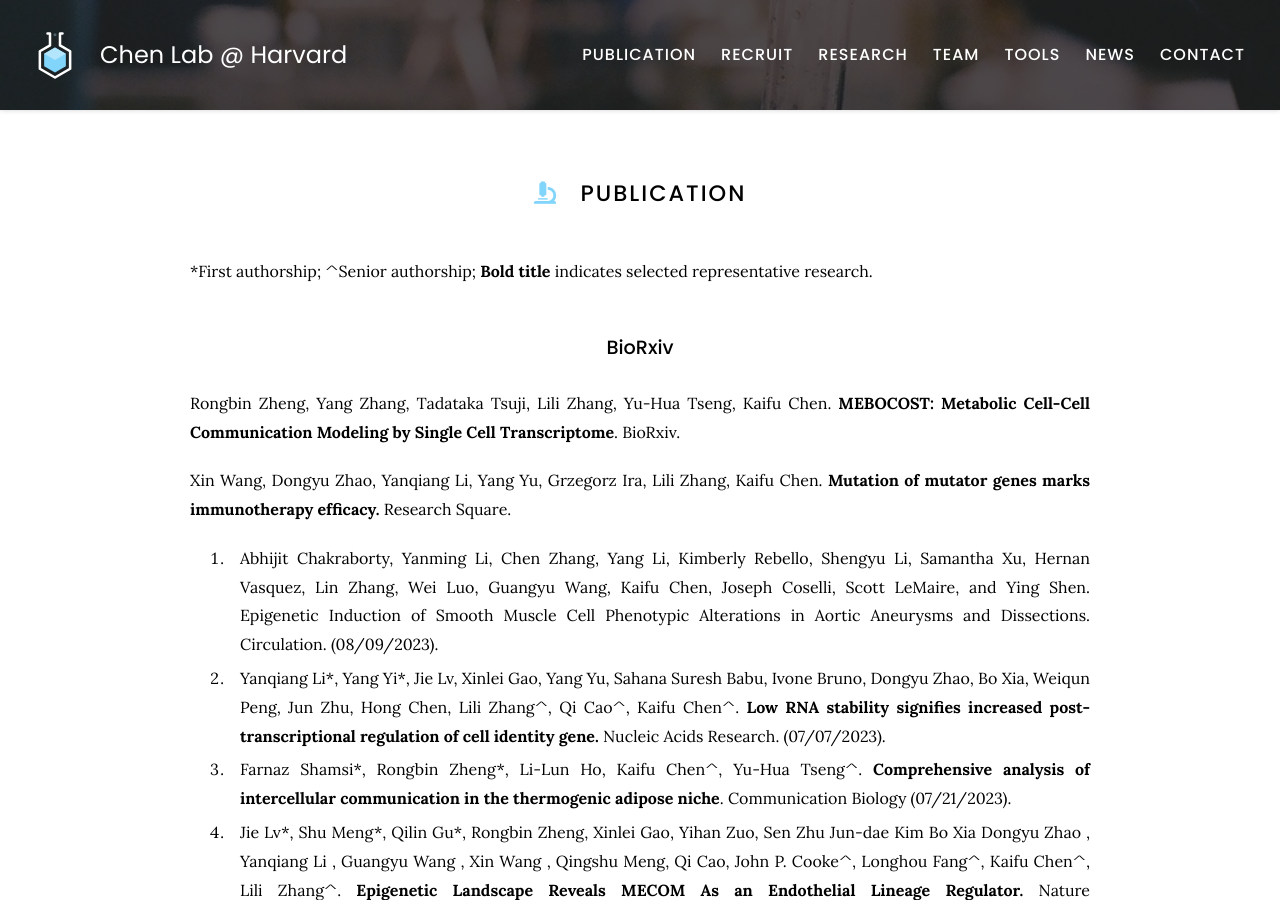
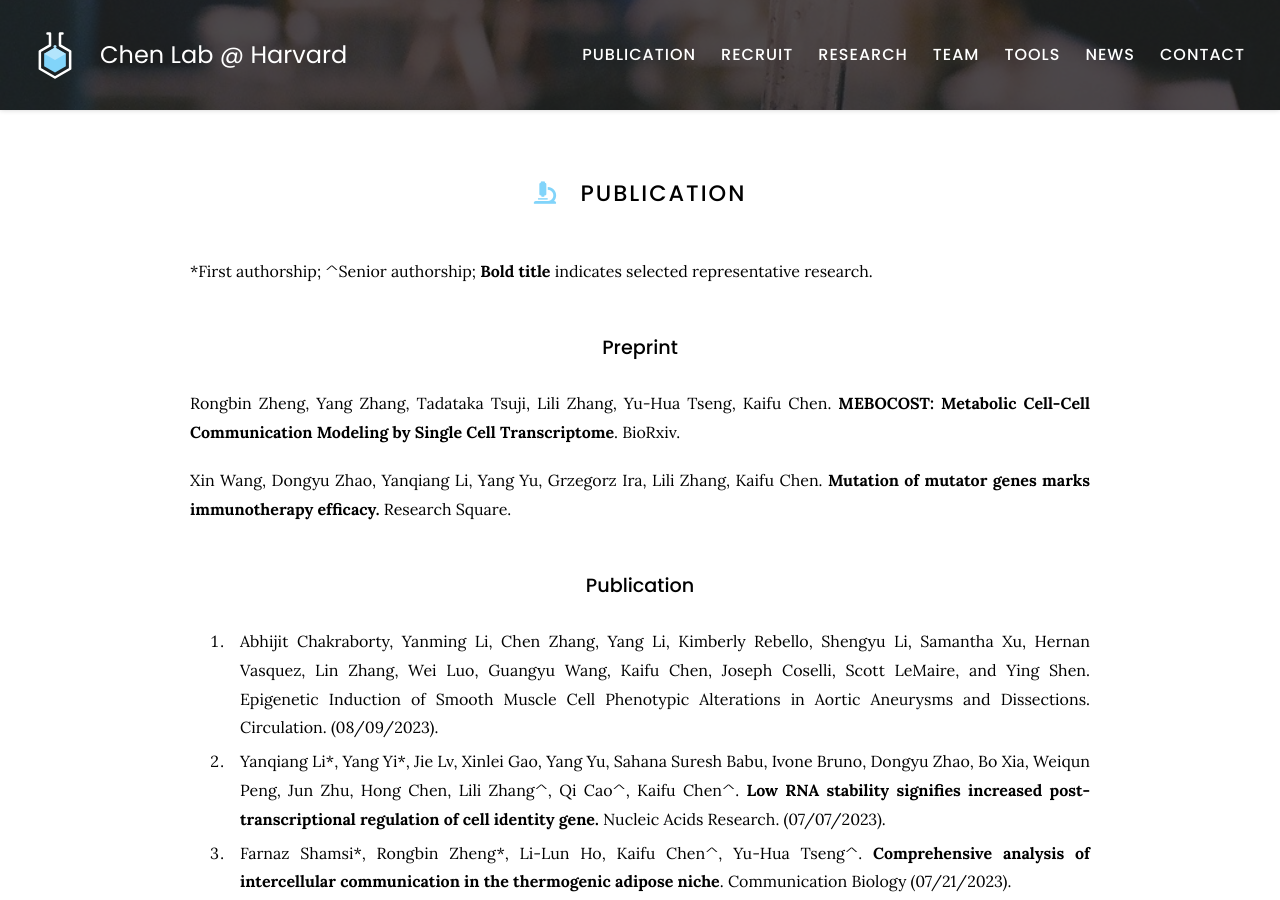
Before and after one commit to kaifuchenlab/kaifuchenlab.github.io, a Jekyll site: the page built from 3.publication/index.md, in a window 1280 px wide and 900 px high. Built offline with Jekyll 4.4.1, drawn with Linux system fonts in a browser that asks for light colours.

Commit message:
Update index.md

```diff
--- a/3.publication/index.md
+++ b/3.publication/index.md
@@ -9,7 +9,7 @@ nav:
 
  \*First authorship; ^Senior authorship; **Bold title** indicates selected representative research.
 
-### BioRxiv
+### Preprint
 
 Rongbin Zheng, Yang Zhang, Tadataka Tsuji, Lili Zhang, Yu-Hua Tseng, Kaifu Chen. **MEBOCOST: Metabolic Cell-Cell Communication Modeling by Single Cell Transcriptome**.
 BioRxiv.
@@ -17,6 +17,7 @@ BioRxiv.
 Xin Wang, Dongyu Zhao, Yanqiang Li, Yang Yu, Grzegorz Ira, Lili Zhang, Kaifu Chen. **Mutation of mutator genes marks immunotherapy efficacy.**
 Research Square.
 
+### Publication
 
 1. Abhijit Chakraborty, Yanming Li, Chen Zhang, Yang Li, Kimberly Rebello, Shengyu Li, Samantha Xu, Hernan Vasquez, Lin Zhang, Wei Luo, Guangyu Wang, Kaifu Chen, Joseph Coselli, Scott LeMaire, and Ying Shen. Epigenetic Induction of Smooth Muscle Cell Phenotypic Alterations in Aortic Aneurysms and Dissections. Circulation. (08/09/2023).
 
```
